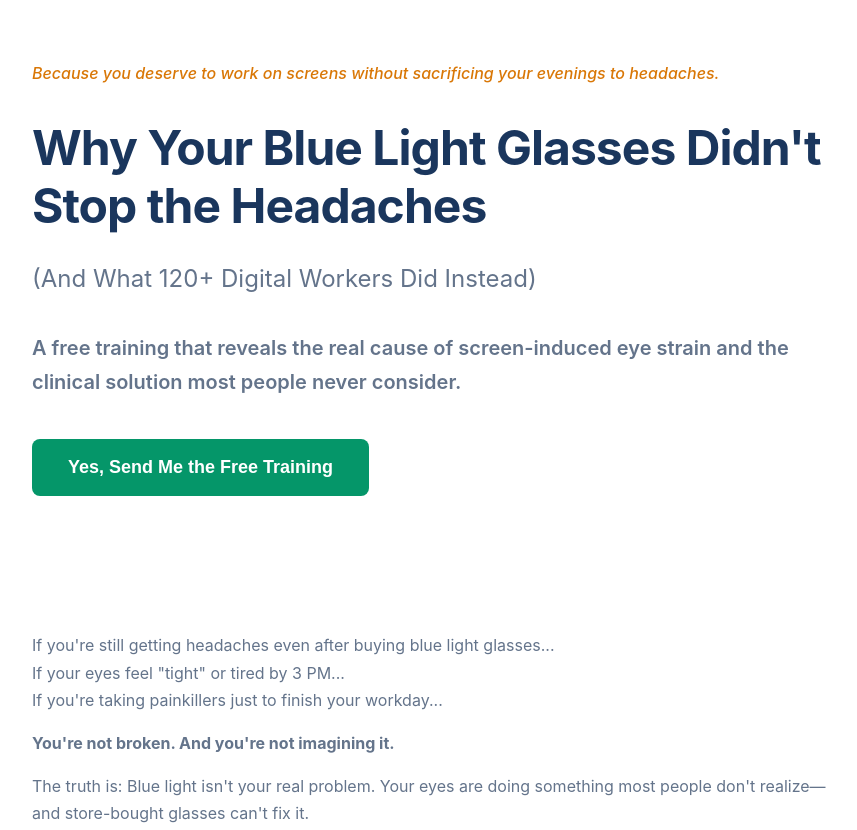
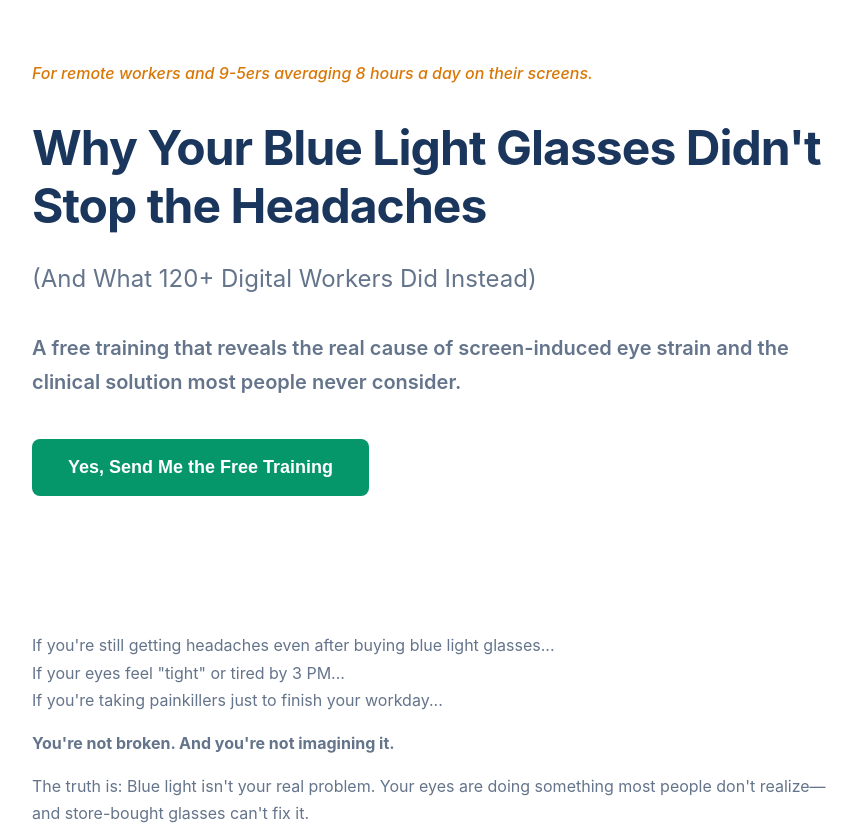
Before and after one commit to JedTheNerd/vantagepoint, a plain HTML site: page index.html in a window 1280 px wide. Shown: the top 830 px of the page, without its empty margins (208-1065 px from the left). Drawn offline with Linux system fonts and the light colour scheme.

Commit message:
Update index.html

```diff
--- a/index.html
+++ b/index.html
@@ -9,7 +9,7 @@
 <body>
 
     <header class="hero container">
-        <span class="micro-cta">Because you deserve to work on screens without sacrificing your evenings to headaches.</span>
+        <span class="micro-cta">For remote workers and 9-5ers averaging 8 hours a day on their screens.</span>
         <h1>Why Your Blue Light Glasses Didn't Stop the Headaches</h1>
         <p class="headline-context">(And What 120+ Digital Workers Did Instead)</p>
         <p class="subheadline">A free training that reveals the real cause of screen-induced eye strain and the clinical solution most people never consider.</p>
```
